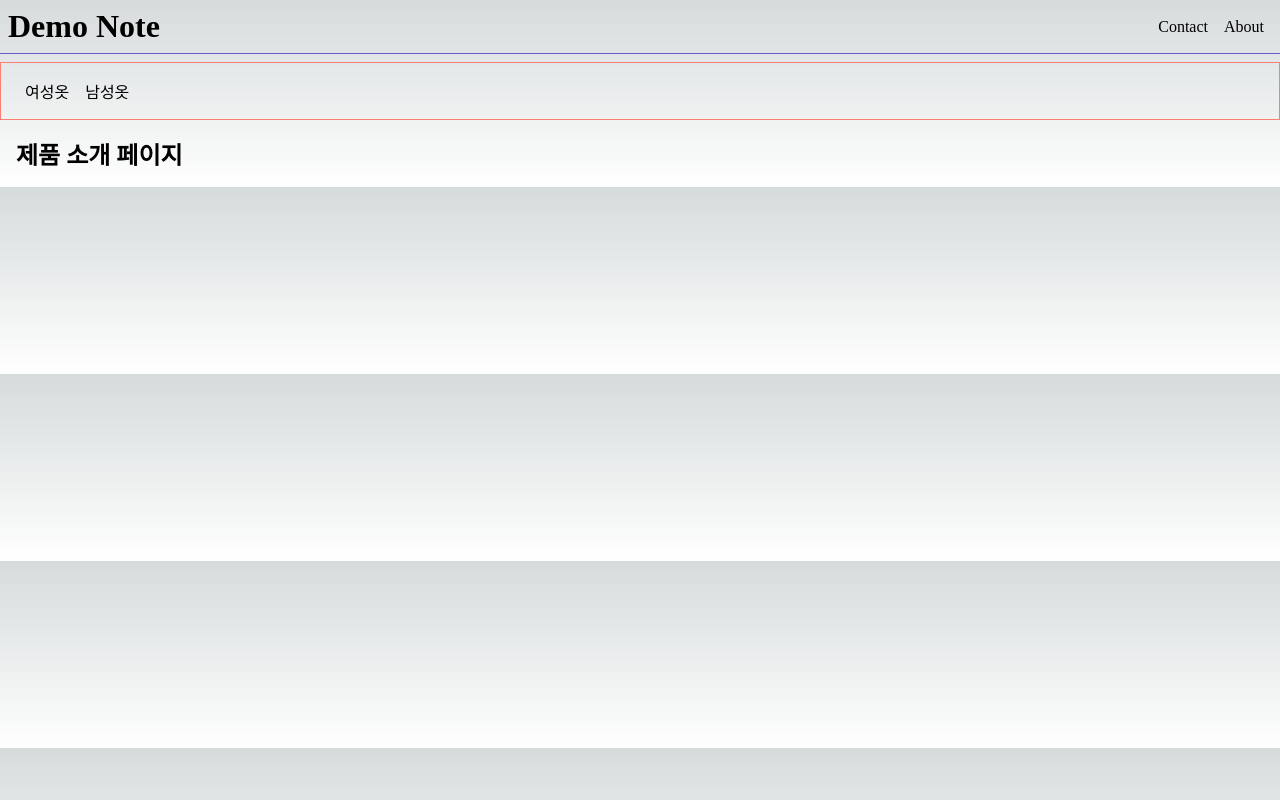
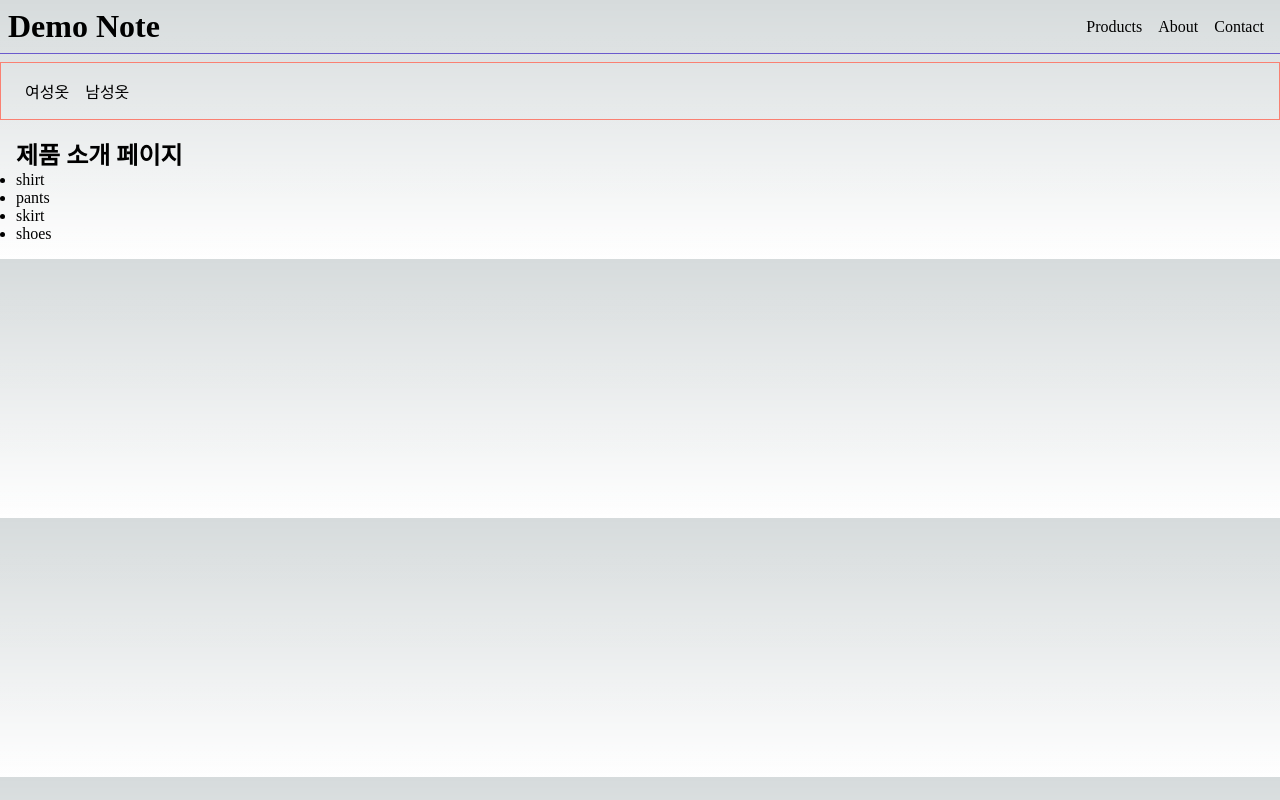
Before and after one commit to dongwook98/nextjs-study, a Next.js app in the folder note/: page /products in a window 1280 px wide. Built offline with nearby package versions, Linux system fonts and the light colour scheme.

Commit message:
링크 만들기, 제품 링크 만들기

```diff
--- a/note/src/app/layout.tsx
+++ b/note/src/app/layout.tsx
@@ -1,3 +1,4 @@
+import Link from 'next/link';
 import './globals.css';
 import styles from './layout.module.css';
 
@@ -17,8 +18,9 @@
         <header className={styles.header}>
           <h1>Demo Note</h1>
           <nav className={styles.nav}>
-            <a href=''>Contact</a>
-            <a href=''>About</a>
+            <Link href='/products'>Products</Link>
+            <Link href='/about'>About</Link>
+            <Link href='/contact'>Contact</Link>
           </nav>
         </header>
         {children}
--- a/note/src/app/products/layout.tsx
+++ b/note/src/app/products/layout.tsx
@@ -1,3 +1,4 @@
+import Link from 'next/link';
 import styles from './layout.module.css';
 
 export default function ProductsLayout({
@@ -8,8 +9,8 @@
   return (
     <>
       <nav className={styles.nav}>
-        <a>여성옷</a>
-        <a>남성옷</a>
+        <Link href='/products/women'>여성옷</Link>
+        <Link href='/products/man'>남성옷</Link>
       </nav>
       <section className={styles.product}>{children}</section>
     </>
--- a/note/src/app/products/page.tsx
+++ b/note/src/app/products/page.tsx
@@ -1,3 +1,18 @@
+import Link from 'next/link';
+
+const products = ['shirt', 'pants', 'skirt', 'shoes'];
+
 export default function ProductsPage() {
-  return <h1>제품 소개 페이지</h1>;
+  return (
+    <>
+      <h1>제품 소개 페이지</h1>
+      <ul>
+        {products.map((product, index) => (
+          <li key={index}>
+            <Link href={`/products/${product}`}>{product}</Link>
+          </li>
+        ))}
+      </ul>
+    </>
+  );
 }
```
